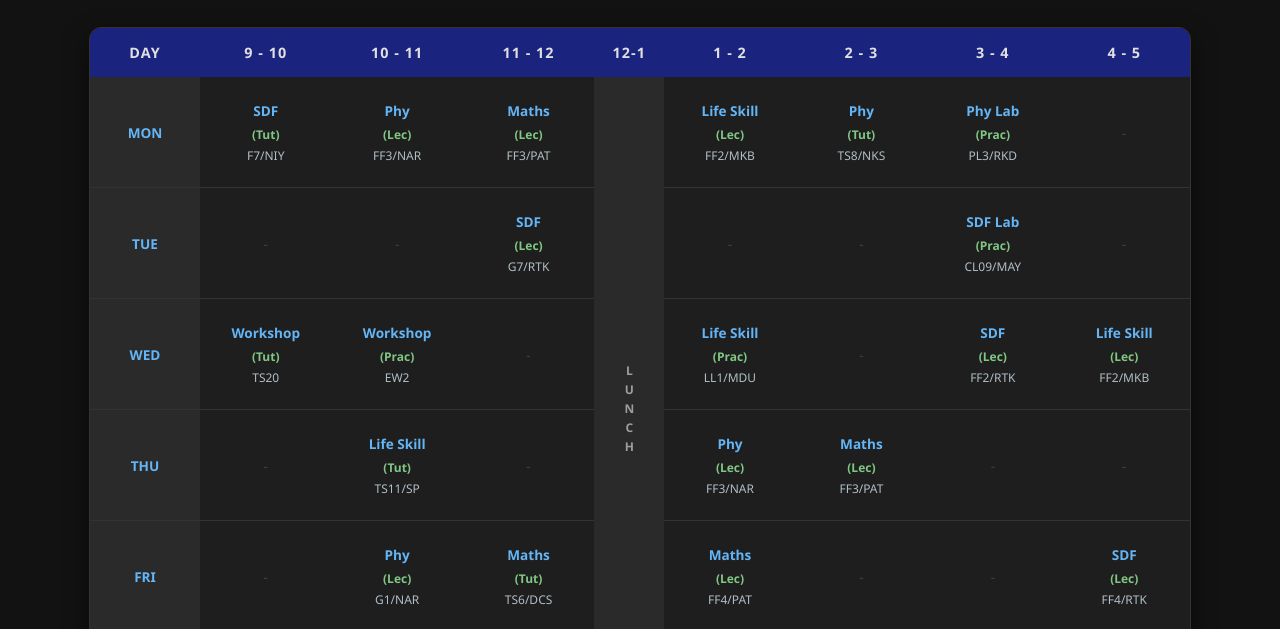
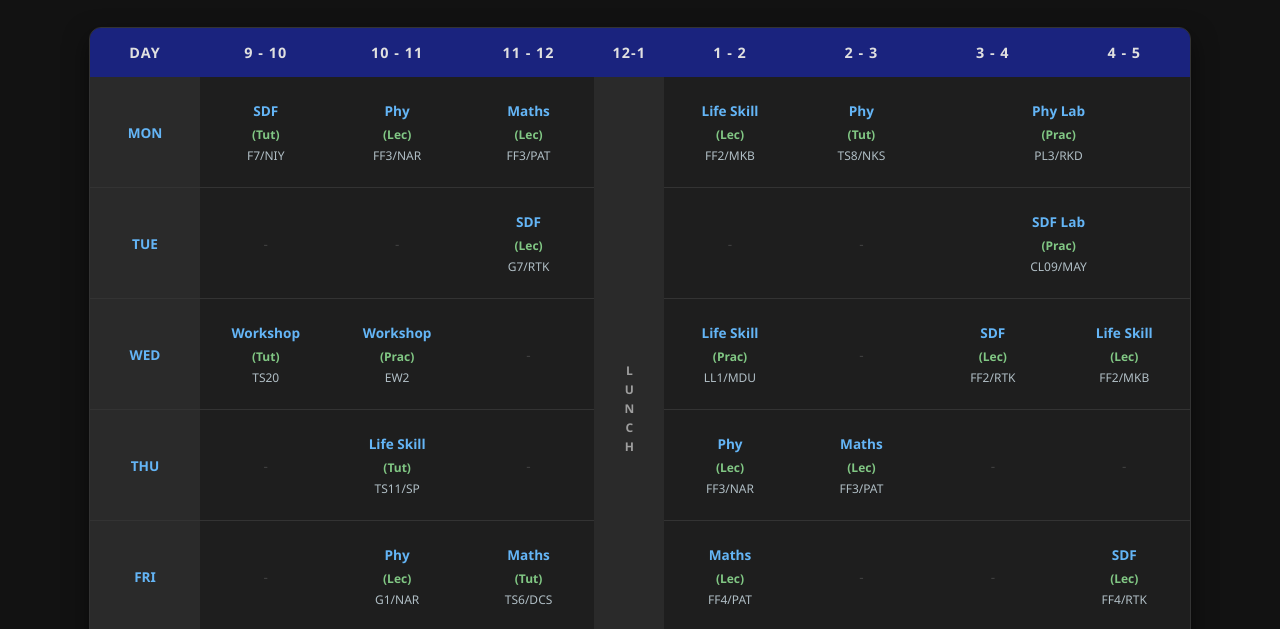
Before and after one commit to ojasvidutt/timetable-sem2, a plain HTML site: page index.html in a window 1280 px wide. Shown: the part 107-736 px from the top of the page. Drawn offline with Linux system fonts and the light colour scheme.

Commit message:
labs extended

```diff
--- a/index.html
+++ b/index.html
@@ -158,8 +158,7 @@
                     <td class="lunch-slot" rowspan="6">LUNCH</td>
                     <td><span class="subject">Life Skill</span> <span class="type">(Lec)</span> <span class="room">FF2/MKB</span></td>
                     <td><span class="subject">Phy</span> <span class="type">(Tut)</span> <span class="room">TS8/NKS</span></td>
-                    <td><span class="subject">Phy Lab</span> <span class="type">(Prac)</span> <span class="room">PL3/RKD</span></td>
-                    <td class="empty">-</td>
+                    <td colspan="2"><span class="subject">Phy Lab</span> <span class="type">(Prac)</span> <span class="room">PL3/RKD</span></td>
                 </tr>
                 <tr>
                     <td class="day-column">TUE</td>
@@ -168,8 +167,7 @@
                     <td><span class="subject">SDF</span> <span class="type">(Lec)</span> <span class="room">G7/RTK</span></td>
                     <td class="empty">-</td>
                     <td class="empty">-</td>
-                    <td><span class="subject">SDF Lab</span> <span class="type">(Prac)</span> <span class="room">CL09/MAY</span></td>
-                    <td class="empty">-</td>
+                    <td colspan="2"><span class="subject">SDF Lab</span> <span class="type">(Prac)</span> <span class="room">CL09/MAY</span></td>
                 </tr>
                 <tr>
                     <td class="day-column">WED</td>
```
